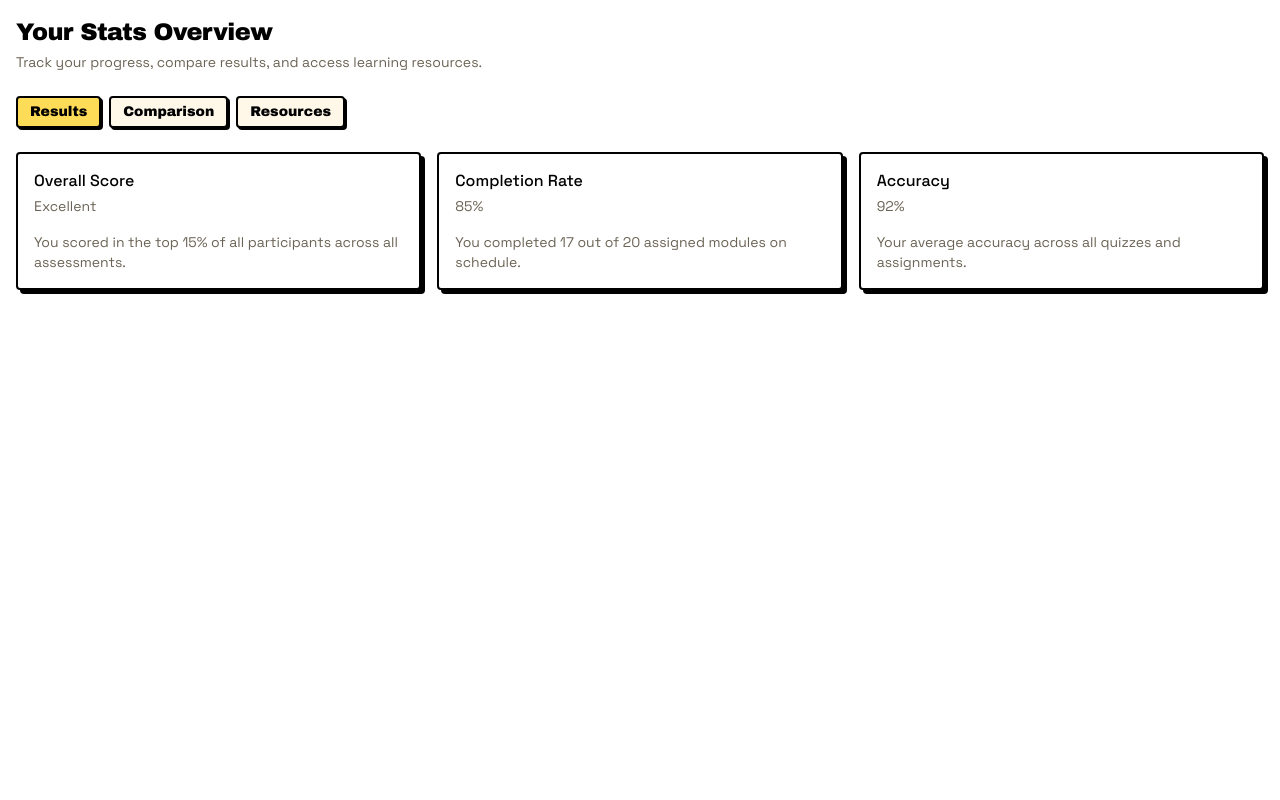
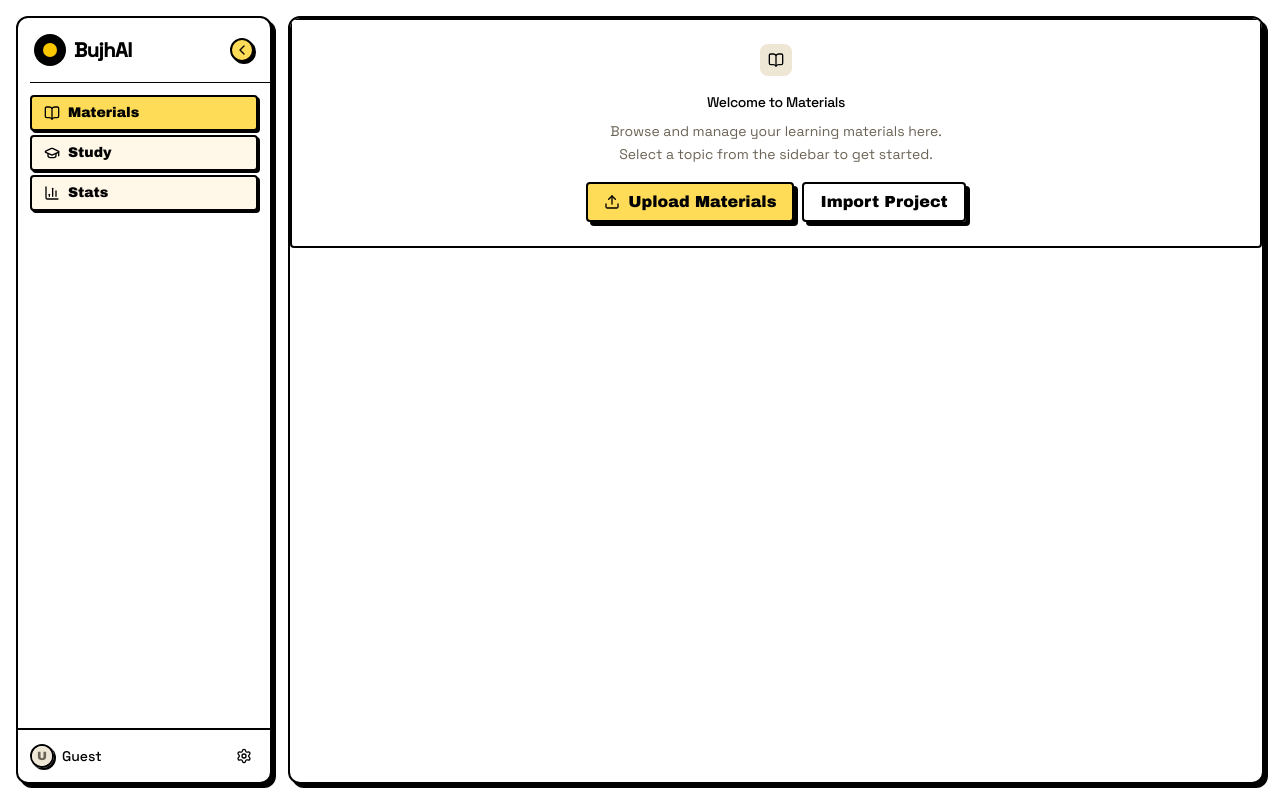
Before and after one commit to Muhtasim-Zawad/BujhAi, a React (Vite) app in the folder frontend/: page / in a window 1280 px wide. Built offline with nearby package versions, Linux system fonts and the light colour scheme.

Commit message:
configured main studyspace interface

```diff
--- a/frontend/src/App.jsx
+++ b/frontend/src/App.jsx
@@ -9,17 +9,19 @@ import "@fontsource/space-grotesk/500.css";
 // import ChatLeftSidebar from "./components/layout/ChatLeftSidebar";
 // import ChatRightSidebar from "./components/layout/ChatRightSidebar";
 // import Materials from "./components/layout/Materials";
-import Stats from "./components/layout/Stats";
+// import Stats from "./components/layout/Stats";
+import StudySpace from "./components/sections/StudySpace";
 
 function App() {
 	return (
-		<div className="flex flex-col min-h-screen w-screen overflow-y-auto">
+		<div className="flex flex-col h-screen w-screen overflow-hidden">
 			{/* <Dashboard /> */}
 			{/* <ChatInterface /> */}
 			{/* <ChatLeftSidebar /> */}
 			{/* <ChatRightSidebar /> */}
 			{/* <Materials /> */}
-			<Stats />
+			{/* <Stats /> */}
+			<StudySpace />
 		</div>
 	);
 }
--- a/frontend/src/components/layout/ChatLeftSidebar.jsx
+++ b/frontend/src/components/layout/ChatLeftSidebar.jsx
@@ -6,15 +6,17 @@ import {
 	GraduationCap,
 	BarChart3,
 } from "lucide-react";
-import { ToggleGroup, ToggleGroupItem } from "@/components/ui/toggle-group";
 import { Avatar, AvatarFallback, AvatarImage } from "@/components/ui/avatar";
 import { Separator } from "@/components/ui/separator";
 import { Button } from "@/components/ui/button";
 import { cn } from "@/lib/utils";
 
-export default function ChatLeftSidebar() {
+export default function ChatLeftSidebar({ activeSection: activeSectionProp, onSectionChange }) {
 	const [isCollapsed, setIsCollapsed] = useState(false);
-	const [activeSection, setActiveSection] = useState("materials");
+	const [internalActiveSection, setInternalActiveSection] = useState("materials");
+
+	const activeSection = activeSectionProp ?? internalActiveSection;
+	const setActiveSection = onSectionChange ?? setInternalActiveSection;
 
 	return (
 		<div
@@ -82,35 +84,27 @@ export default function ChatLeftSidebar() {
 						))}
 					</div>
 				) : (
-					<ToggleGroup
-						value={activeSection}
-						onValueChange={setActiveSection}
-						orientation="vertical"
-						data-vertical=""
-						className="w-full"
-					>
-						<ToggleGroupItem
-							value="materials"
-							className="w-full justify-start gap-2 px-3"
-						>
-							<BookOpen className="size-4" />
-							Materials
-						</ToggleGroupItem>
-						<ToggleGroupItem
-							value="study"
-							className="w-full justify-start gap-2 px-3"
-						>
-							<GraduationCap className="size-4" />
-							Study
-						</ToggleGroupItem>
-						<ToggleGroupItem
-							value="stats"
-							className="w-full justify-start gap-2 px-3"
-						>
-							<BarChart3 className="size-4" />
-							Stats
-						</ToggleGroupItem>
-					</ToggleGroup>
+					<div className="flex flex-col gap-1">
+						{[
+							{ value: "materials", icon: BookOpen, label: "Materials" },
+							{ value: "study", icon: GraduationCap, label: "Study" },
+							{ value: "stats", icon: BarChart3, label: "Stats" },
+						].map(({ value, icon: Icon, label }) => (
+							<button
+								key={value}
+								onClick={() => setActiveSection(value)}
+								className={cn(
+									"flex items-center gap-2 px-3 py-1.5 rounded border-2 text-sm font-head font-medium whitespace-nowrap shadow-sm transition-all duration-200 cursor-pointer w-full justify-start",
+									activeSection === value
+										? "bg-primary text-primary-foreground border-black shadow-[2px_2px_0px_0px_rgba(0,0,0,1)]"
+										: "bg-background border-black hover:bg-accent hover:translate-y-0.5 active:translate-y-1 active:shadow-none shadow-[2px_2px_0px_0px_rgba(0,0,0,1)]"
+								)}
+							>
+								<Icon className="size-4 shrink-0" />
+								{label}
+							</button>
+						))}
+					</div>
 				)}
 			</div>
 
--- a/frontend/src/components/layout/Materials.jsx
+++ b/frontend/src/components/layout/Materials.jsx
@@ -29,6 +29,16 @@ import {
 	EmptyContent,
 	EmptyMedia,
 } from "@/components/ui/empty";
+import {
+	Dialog,
+	DialogTrigger,
+	DialogContent,
+	DialogHeader,
+	DialogTitle,
+	DialogDescription,
+	DialogFooter,
+	DialogClose,
+} from "@/components/ui/dialog";
 
 let idCounter = 0;
 function uid() {
@@ -37,7 +47,7 @@ function uid() {
 
 export default function Materials() {
 	const [hasUploaded, setHasUploaded] = useState(false);
-	const [material, setMaterial] = useState(null);
+	const [materials, setMaterials] = useState([]);
 	const [rubrics, setRubrics] = useState([
 		{
 			id: uid(),
@@ -167,20 +177,29 @@ export default function Materials() {
 		);
 	}
 
+	function removeMaterial(id) {
+		setMaterials((prev) => prev.filter((m) => m.id !== id));
+	}
+
 	function handleUpload() {
 		fileInputRef.current?.click();
 	}
 
 	function handleFileChange(e) {
-		const file = e.target.files[0];
-		if (file) {
-			setMaterial({
-				name: file.name,
-				size: file.size,
-				type: file.type,
-			});
+		const files = Array.from(e.target.files);
+		if (files.length > 0) {
+			setMaterials((prev) => [
+				...prev,
+				...files.map((f) => ({
+					id: uid(),
+					name: f.name,
+					size: f.size,
+					type: f.type,
+				})),
+			]);
 			setHasUploaded(true);
 		}
+		e.target.value = "";
 	}
 
 	if (!hasUploaded) {
@@ -200,6 +219,7 @@ export default function Materials() {
 					<input
 						ref={fileInputRef}
 						type="file"
+						multiple
 						className="hidden"
 						onChange={handleFileChange}
 					/>
@@ -215,22 +235,24 @@ export default function Materials() {
 
 	return (
 		<div className="flex flex-col gap-4 p-4 h-full overflow-hidden">
-			{/* Section 1: Uploaded material */}
-			<div className="flex items-center gap-3 bg-card border-2 border-black rounded-xl p-4 shadow-[4px_4px_0px_0px_rgba(0,0,0,1)]">
-				<div className="flex items-center justify-center size-10 rounded-lg bg-muted border-2 border-black shrink-0">
-					<FileText className="size-5" />
-				</div>
-				<div className="flex-1 min-w-0">
-					<p className="text-sm font-medium truncate">
-						{material.name}
-					</p>
-					<p className="text-xs text-muted-foreground">
-						{(material.size / 1024).toFixed(1)} KB
+			{/* Section 1: Title + subtitle */}
+			<div className="flex flex-col gap-1">
+				<h1 className="font-head text-2xl tracking-tight">Materials</h1>
+				<p className="text-sm text-muted-foreground">
+					Manage your uploaded learning materials and rubrics.
 				</p>
 			</div>
+
+			{/* Section 2: Uploaded files */}
+			<div className="flex flex-col gap-2">
+				<div className="flex items-center justify-between">
+					<span className="text-sm font-medium text-muted-foreground">
+						{materials.length} file{materials.length !== 1 ? "s" : ""} uploaded
+					</span>
 					<input
 						ref={fileInputRef}
 						type="file"
+						multiple
 						className="hidden"
 						onChange={handleFileChange}
 					/>
@@ -238,14 +260,74 @@ export default function Materials() {
 						variant="outline"
 						size="sm"
 						onClick={handleUpload}
+						className="border-2 border-black shadow-[2px_2px_0px_0px_rgba(0,0,0,1)]"
 					>
-					Replace
+						<Upload className="size-4" />
+						Upload More
 					</Button>
+				</div>
+				<div className="flex flex-row flex-wrap gap-3">
+					{materials.map((m) => (
+						<div
+							key={m.id}
+							className="flex items-center gap-3 bg-card border-2 border-black rounded-xl p-3 shadow-[2px_2px_0px_0px_rgba(0,0,0,1)] min-w-0"
+						>
+							<div className="flex items-center justify-center size-8 rounded-lg bg-muted border-2 border-black shrink-0">
+								<FileText className="size-4" />
+							</div>
+							<div className="flex-1 min-w-0 max-w-40">
+								<p className="text-sm font-medium truncate">
+									{m.name}
+								</p>
+								<p className="text-xs text-muted-foreground">
+									{(m.size / 1024).toFixed(1)} KB
+								</p>
+							</div>
+							<Dialog>
+								<DialogTrigger asChild>
+									<button
+										className="flex items-center justify-center size-7 rounded-lg border-2 border-black bg-background text-destructive hover:bg-destructive hover:text-destructive-foreground transition-colors cursor-pointer shrink-0 shadow-[1px_1px_0px_0px_rgba(0,0,0,1)] active:translate-x-0.5 active:translate-y-0.5 active:shadow-none"
+									>
+										<Trash2 className="size-3.5" />
+									</button>
+								</DialogTrigger>
+								<DialogContent className="bg-card">
+									<DialogHeader>
+										<DialogTitle>Remove material</DialogTitle>
+										<DialogDescription>
+											Are you sure you want to remove{" "}
+											<span className="font-medium text-foreground">
+												{m.name}
+											</span>
+											? This action cannot be undone.
+										</DialogDescription>
+									</DialogHeader>
+									<DialogFooter>
+										<DialogClose asChild>
+											<Button variant="outline" size="sm">
+												Cancel
+											</Button>
+										</DialogClose>
+										<DialogClose asChild>
+											<Button
+												variant="destructive"
+												size="sm"
+												onClick={() => removeMaterial(m.id)}
+											>
+												Remove
+											</Button>
+										</DialogClose>
+									</DialogFooter>
+								</DialogContent>
+							</Dialog>
+						</div>
+					))}
+				</div>
 			</div>
 
 			<Separator />
 
-			{/* Section 2: Global progress + Rubrics */}
+			{/* Section 3: Global progress + Rubrics */}
 			<div className="flex-1 overflow-y-auto">
 				<Progress value={globalProgress} className="mb-4">
 					<ProgressLabel>Overall Progress</ProgressLabel>
--- a/frontend/src/components/sections/StudySpace.jsx
+++ b/frontend/src/components/sections/StudySpace.jsx
@@ -0,0 +1,40 @@
+import { useState } from "react";
+import ChatLeftSidebar from "@/components/layout/ChatLeftSidebar";
+import ChatInterface from "@/components/layout/ChatInterface";
+import ChatRightSidebar from "@/components/layout/ChatRightSidebar";
+import Materials from "@/components/layout/Materials";
+import Stats from "@/components/layout/Stats";
+
+export default function StudySpace() {
+	const [activeSection, setActiveSection] = useState("materials");
+
+	return (
+		<div className="flex h-full gap-4 p-4">
+			<ChatLeftSidebar
+				activeSection={activeSection}
+				onSectionChange={setActiveSection}
+			/>
+
+			{activeSection === "materials" && (
+				<div className="flex-1 overflow-hidden rounded-xl border-2 border-black bg-card shadow-[4px_4px_0px_0px_rgba(0,0,0,1)]">
+					<Materials />
+				</div>
+			)}
+
+			{activeSection === "study" && (
+				<>
+					<div className="flex-1 overflow-hidden rounded-xl border-2 border-black bg-card shadow-[4px_4px_0px_0px_rgba(0,0,0,1)]">
+						<ChatInterface />
+					</div>
+					<ChatRightSidebar />
+				</>
+			)}
+
+			{activeSection === "stats" && (
+				<div className="flex-1 overflow-hidden rounded-xl border-2 border-black bg-card shadow-[4px_4px_0px_0px_rgba(0,0,0,1)]">
+					<Stats />
+				</div>
+			)}
+		</div>
+	);
+}
```
Lines whose indentation alone changed are shown as unchanged.
